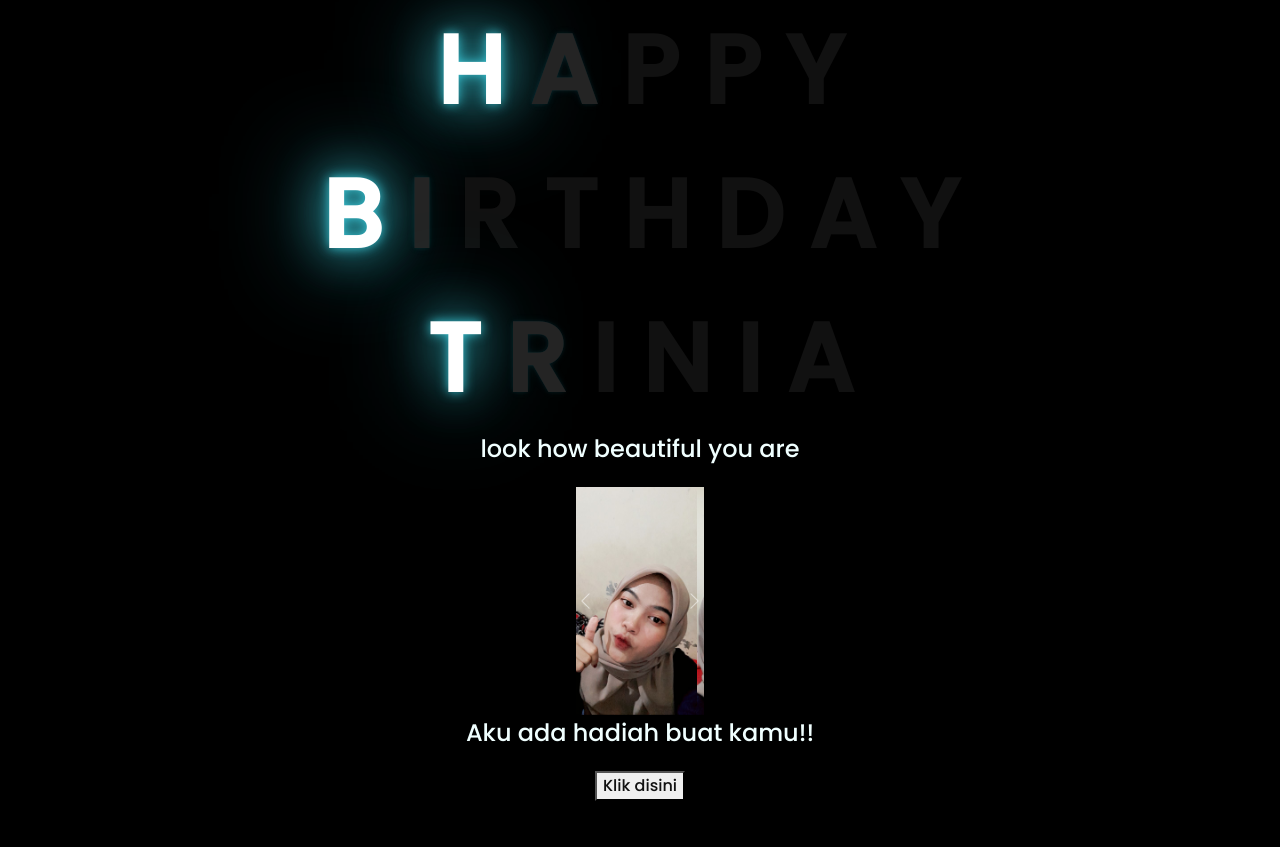
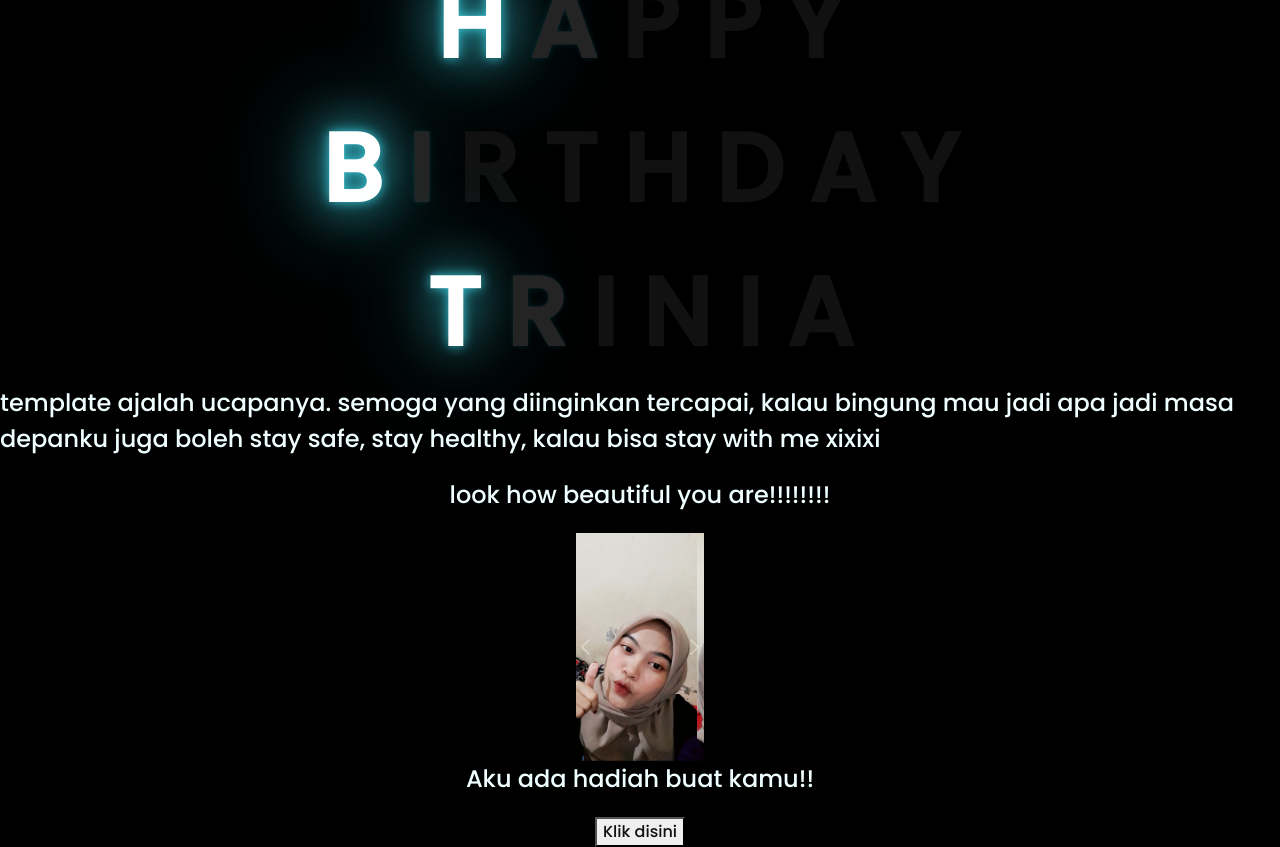
Before and after one commit to plenton/encik, a plain HTML site: page index.html in a window 1280 px wide. Before the commit the page ends 801 px from the top, so only its background shows below. Drawn offline with nearby package versions, Linux system fonts and the light colour scheme.

Commit message:
Update index.html

```diff
--- a/index.html
+++ b/index.html
@@ -38,7 +38,12 @@
             <span>A</span>
         </div>
     <div class="description">
-        <span>look how beautiful you are</span>
+        <span>template ajalah ucapanya. semoga yang diinginkan tercapai, kalau bingung mau jadi apa jadi masa depanku juga boleh</span>
+        <span>stay safe, stay healthy, kalau bisa stay with me xixixi</span>
+    </div>
+
+    <div class="description">
+        <span>look how beautiful you are!!!!!!!!</span>
     </div>
 
     <div id="carouselExampleControls" class="carousel slide" data-bs-ride="carousel"  style="width: 8rem;">
```
